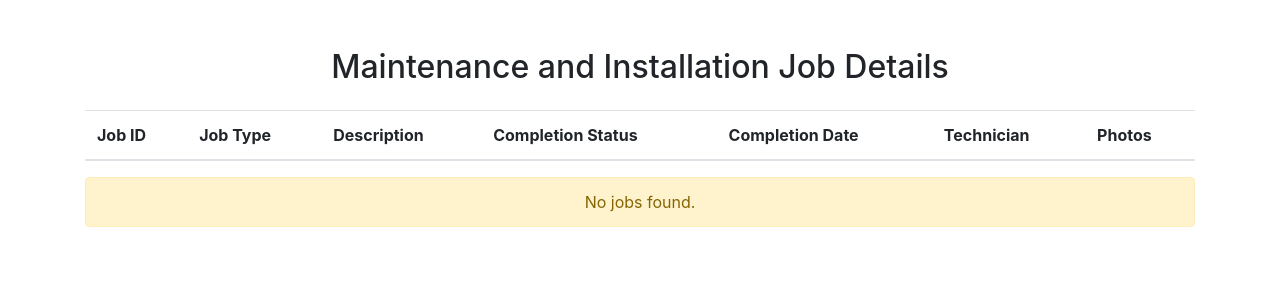
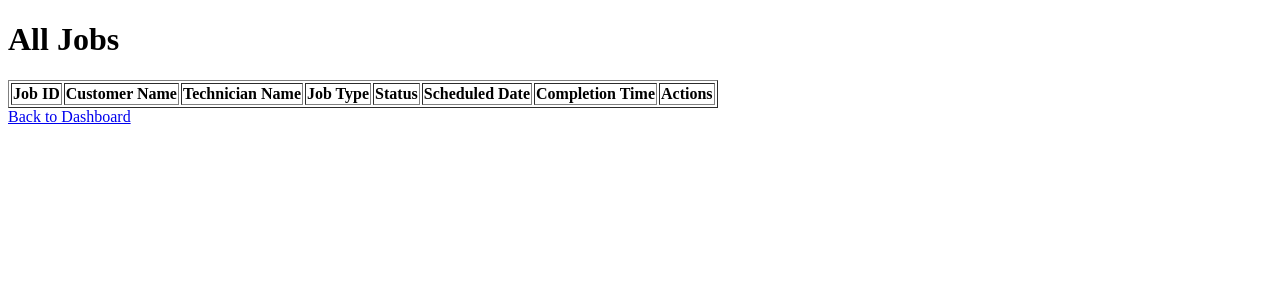
Before and after one commit to BassilAlkhalif/hvac-management-app, a Flask app: page /view_jobs in a window 1280 px wide. Shown: the top 300 px of the page. Run offline with Flask 3, Linux system fonts and the light colour scheme; data that the repository does not hold is empty; some libraries are stand-ins or nearby versions.

Commit message:
Update view_jobs.html

```diff
--- a/hvac_management_app/templates/view_jobs.html
+++ b/hvac_management_app/templates/view_jobs.html
@@ -3,59 +3,35 @@
 <head>
 <meta charset="UTF-8">
 <meta name="viewport" content="width=device-width, initial-scale=1.0">
-    <title>View Jobs</title>
-    <link rel="stylesheet" href="https://maxcdn.bootstrapcdn.com/bootstrap/4.5.2/css/bootstrap.min.css">
+<title>View All Jobs</title>
 </head>
 <body>
-    <div class="container mt-5">
-        <h2 class="text-center mb-4">Maintenance and Installation Job Details</h2>
-
-        <!-- Job List Table -->
-        <table class="table table-striped">
-            <thead>
+<h1>All Jobs</h1>
+<table border="1">
     <tr>
         <th>Job ID</th>
+        <th>Customer Name</th>
+        <th>Technician Name</th>
         <th>Job Type</th>
-                    <th>Description</th>
-                    <th>Completion Status</th>
-                    <th>Completion Date</th>
-                    <th>Technician</th>
-                    <th>Photos</th>
+        <th>Status</th>
+        <th>Scheduled Date</th>
+        <th>Completion Time</th>
+        <th>Actions</th>
     </tr>
-            </thead>
-            <tbody>
     {% for job in jobs %}
     <tr>
         <td>{{ job.id }}</td>
+        <td>{{ job.customer_name }}</td>
+        <td>{{ job.technician_name }}</td>
         <td>{{ job.job_type }}</td>
-                    <td>{{ job.description }}</td>
-                    <td>{{ job.completion_status }}</td>
-                    <td>{{ job.completion_date }}</td>
-                    <td>{{ job.technician_name }}</td>
-                    <td>
-                        {% if job.photos %}
-                            <a href="{{ job.photos }}" target="_blank">
-                                <img src="{{ job.photos }}" alt="Job Photos" class="img-thumbnail" style="max-width: 150px;">
-                            </a>
-                        {% else %}
-                            <span>No Photos</span>
-                        {% endif %}
-                    </td>
+        <td>{{ job.job_status }}</td>
+        <td>{{ job.scheduled_date }}</td>
+        <td>{{ job.completion_time }}</td>
+        <td><a href="{{ url_for('job_details', job_id=job.id) }}">View Details</a></td>
     </tr>
     {% endfor %}
-            </tbody>
 </table>
 
-        <!-- No Jobs Message -->
-        {% if jobs|length == 0 %}
-        <div class="alert alert-warning text-center">
-            No jobs found.
-        </div>
-        {% endif %}
-    </div>
-
-    <script src="https://code.jquery.com/jquery-3.5.1.slim.min.js"></script>
-    <script src="https://cdn.jsdelivr.net/npm/@popperjs/core@2.5.4/dist/umd/popper.min.js"></script>
-    <script src="https://maxcdn.bootstrapcdn.com/bootstrap/4.5.2/js/bootstrap.min.js"></script>
+<a href="/">Back to Dashboard</a>
 </body>
 </html>
```
Lines whose indentation alone changed are shown as unchanged.
